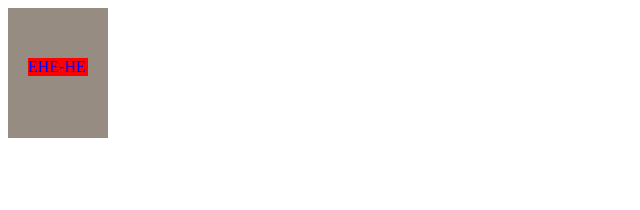
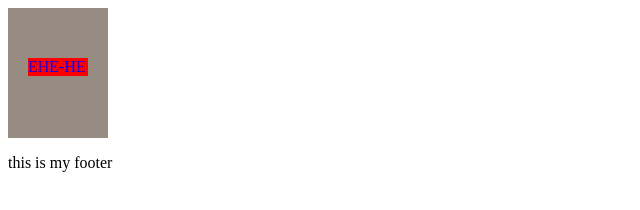
Before and after one commit to vlanov2016/demoproj-demo1, a plain HTML site: page index.html in a window 1280 px wide. Shown: the whole page, without its empty margins (0-640 px from the left). Drawn offline with Linux system fonts and the light colour scheme.

Commit message:
after unstaging

```diff
--- a/index.html
+++ b/index.html
@@ -8,5 +8,7 @@
 <div class="myblock">
     <div class="whitebox">EHE-HE</div>
 </div>
+<footer><p> this is my footer</p>
+</footer>
 </body>
 </html>
```
